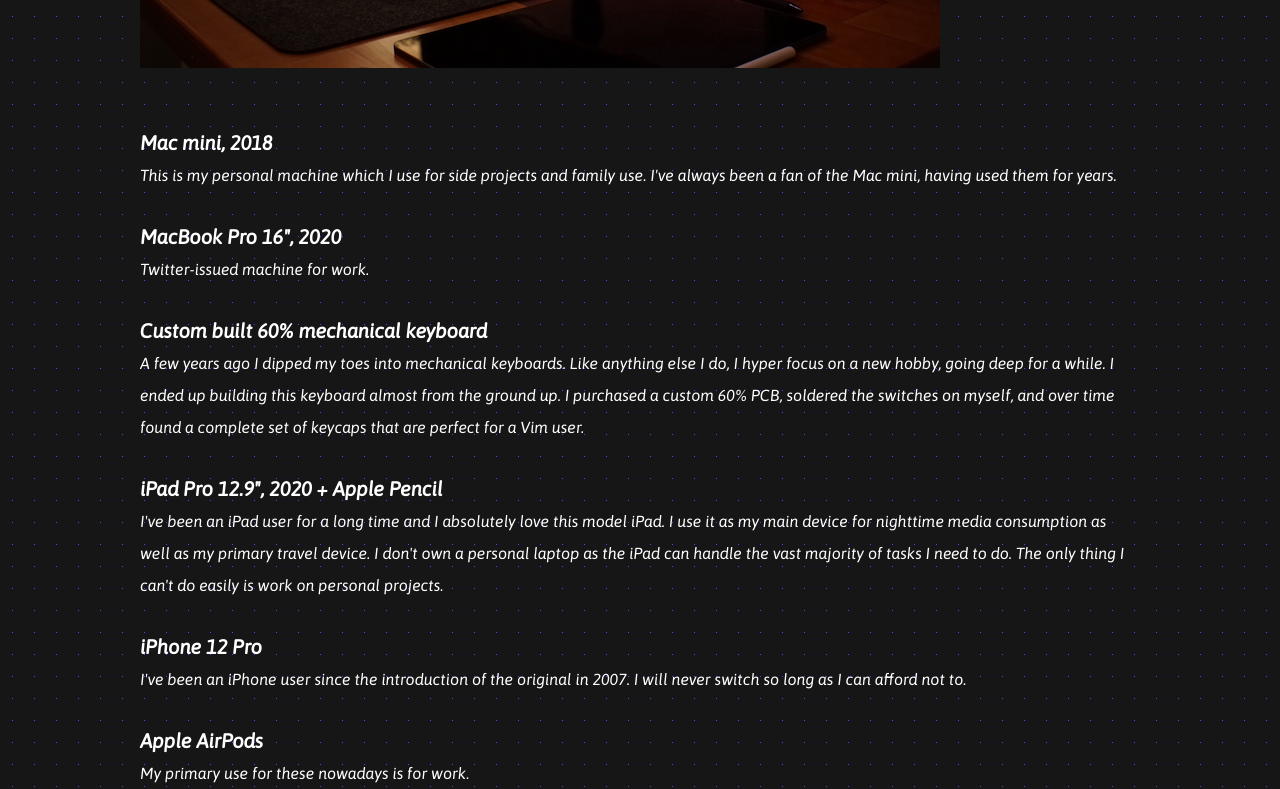
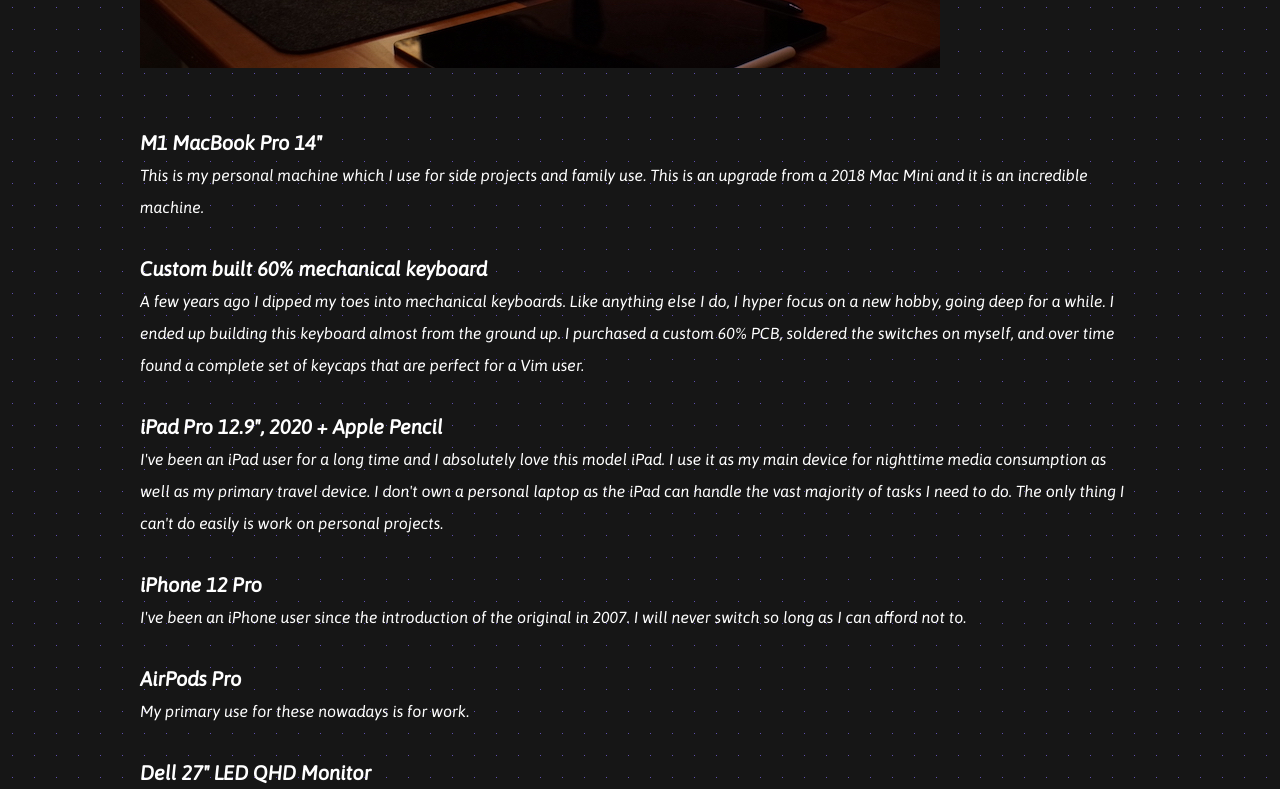
Before and after one commit to gjunkie/freddiecarthy, a Next.js app: page /how-i-work in a window 1280 px wide. Shown: the part 1212-2001 px from the top of the page. Built offline with nearby package versions, Linux system fonts and the light colour scheme.

Commit message:
update how i work page

```diff
--- a/pages/how-i-work.tsx
+++ b/pages/how-i-work.tsx
@@ -98,15 +98,12 @@
         <img className={styles.deskImg} src="/desk.jpg" />
 
         <dl className={styles.gear}>
-          <dt>Mac mini, 2018</dt>
+          <dt>M1 MacBook Pro 14"</dt>
           <dd>
             This is my personal machine which I use for side projects and family
-            use. I've always been a fan of the Mac mini, having used them for
-            years.
+            use. This is an upgrade from a 2018 Mac Mini and it is an incredible
+            machine.
           </dd>
-
-          <dt>MacBook Pro 16", 2020</dt>
-          <dd>Twitter-issued machine for work.</dd>
 
           <dt>Custom built 60% mechanical keyboard</dt>
           <dd>
@@ -134,7 +131,7 @@
             2007. I will never switch so long as I can afford not to.
           </dd>
 
-          <dt>Apple AirPods</dt>
+          <dt>AirPods Pro</dt>
           <dd>My primary use for these nowadays is for work.</dd>
 
           <dt>Dell 27" LED QHD Monitor</dt>
```
